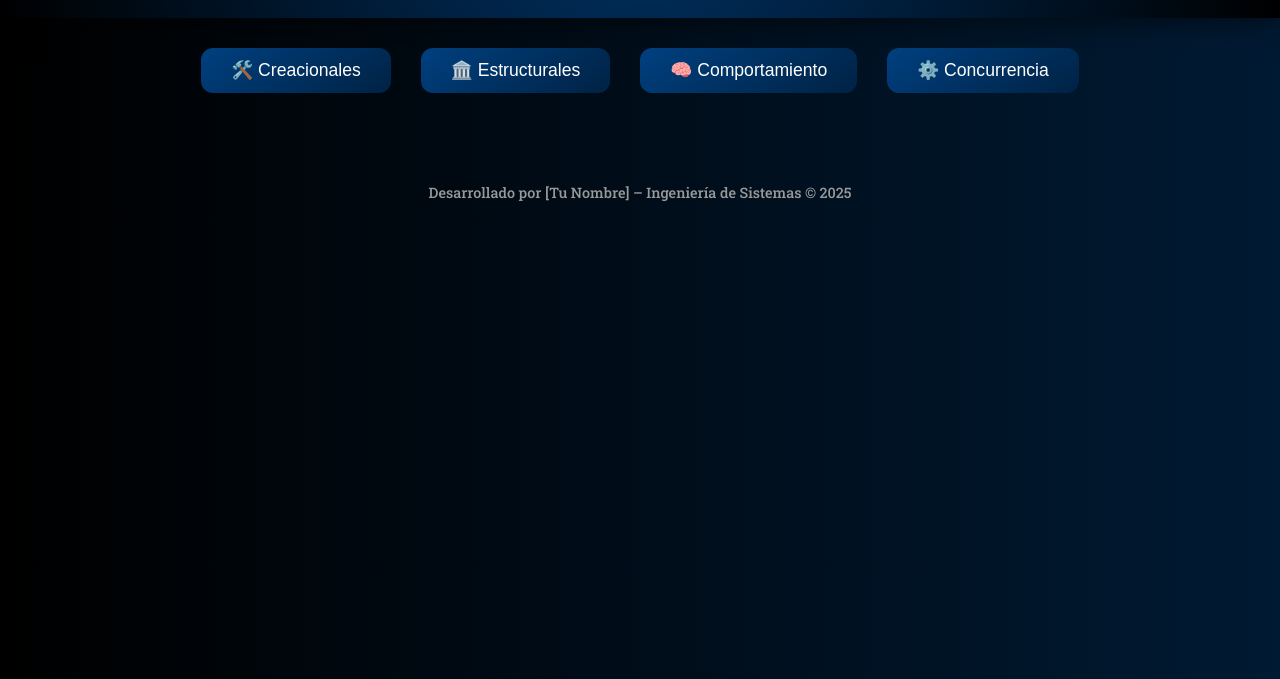
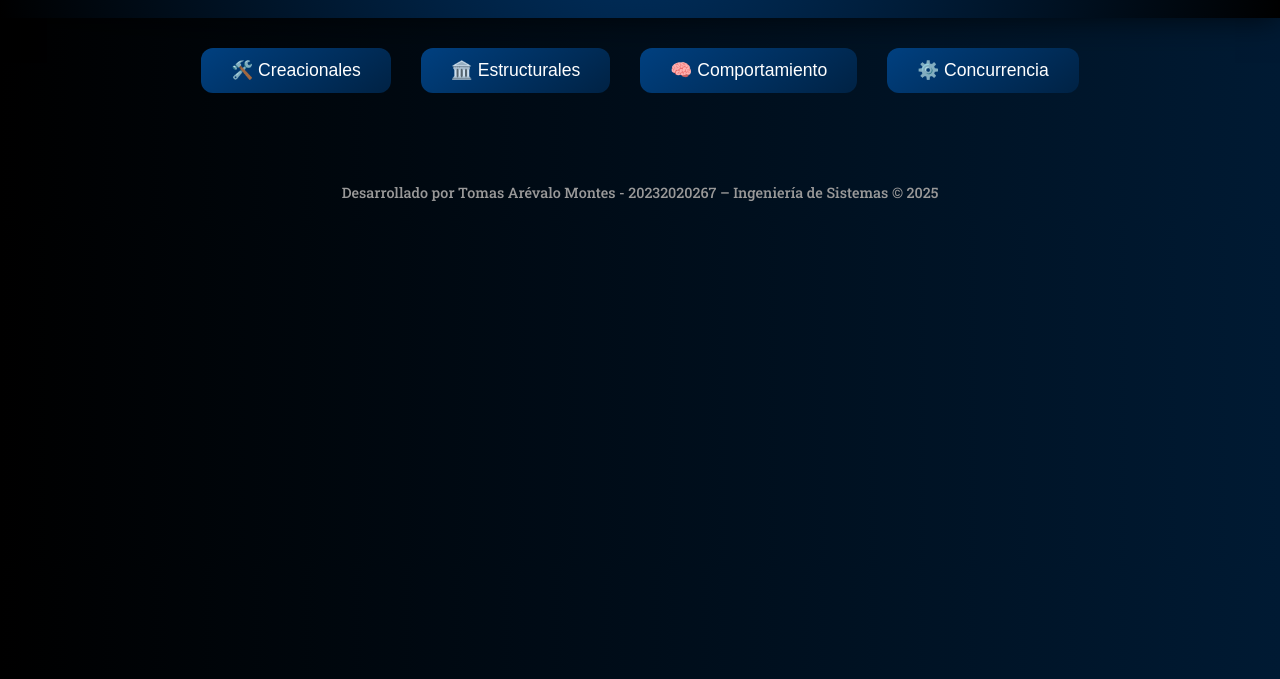
Before and after one commit to Chonto0/patrones-java-Modelos, a plain HTML site: page index.html in a window 1280 px wide. Shown: the part 121-800 px from the top of the page. Drawn offline with Linux system fonts and the light colour scheme.

Commit message:
Actualización nombre 2 index

```diff
--- a/index.html
+++ b/index.html
@@ -167,7 +167,7 @@
 </nav>
 
 <footer>
-  Desarrollado por [Tu Nombre] – Ingeniería de Sistemas © 2025
+  Desarrollado por Tomas Arévalo Montes - 20232020267 – Ingeniería de Sistemas © 2025
 </footer>
 
 <script>
```
